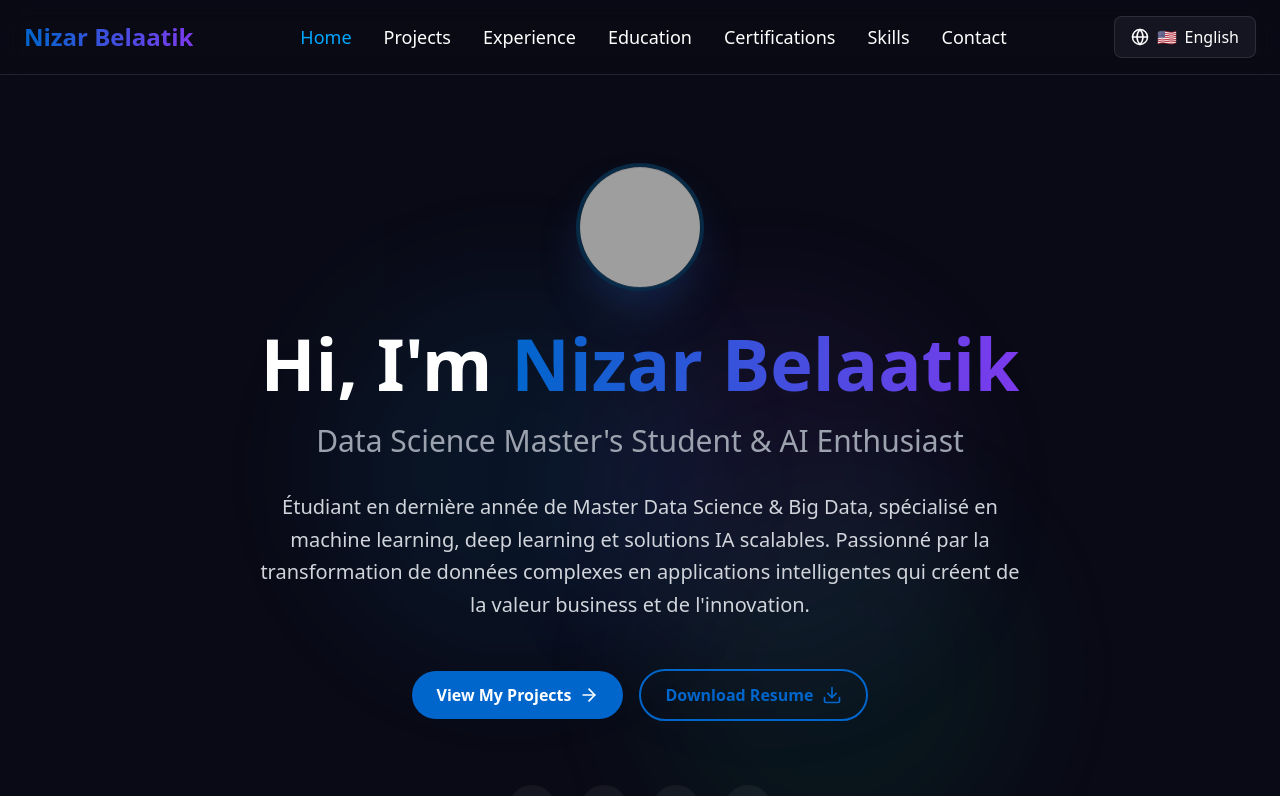
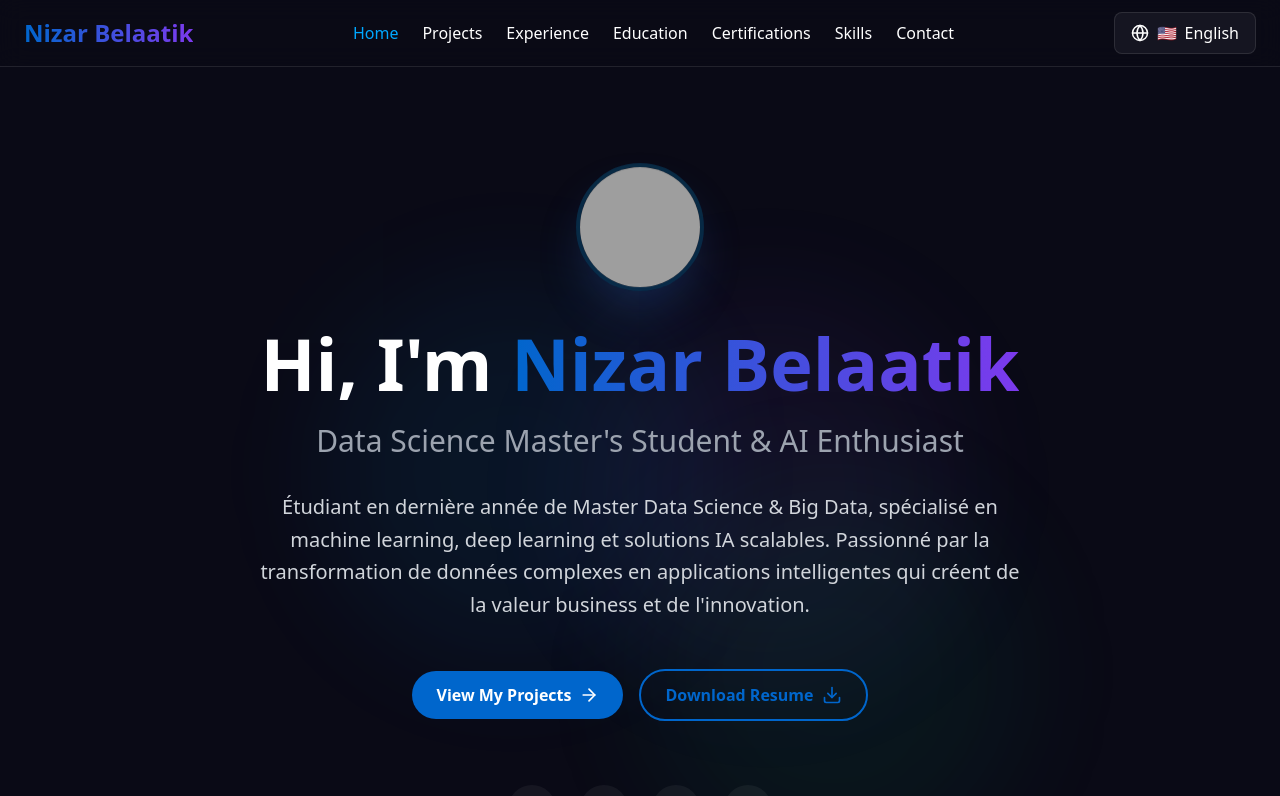
Before and after one commit to NizarBelaatik/nizarbelaatik.github.io, a React (Vite) app: page / in a window 1280 px wide. Shown: the top 796 px of the page. Built offline with nearby package versions, Linux system fonts and the light colour scheme; grey boxes are pictures that could not be loaded.

Commit message:
fixing header width | contact lang | icon | adding meta

```diff
--- a/src/components/layout/Header.jsx
+++ b/src/components/layout/Header.jsx
@@ -13,16 +13,14 @@ const Header = () => {
   const navigate = useNavigate()
 
   const navigation = [
-    { name: t('nav.home'), href: '/', type: 'route' ,nav_name: 'home'},
-    { name: t('nav.projects'), href: '/projects', type: 'route',nav_name: 'projects' },
-    { name: t('nav.experience'), href: '#experience', type: 'anchor' ,nav_name: 'experience'},
+    { name: t('nav.home'), href: '/', type: 'route', nav_name: 'home' },
+    { name: t('nav.projects'), href: '/projects', type: 'route', nav_name: 'projects' },
+    { name: t('nav.experience'), href: '#experience', type: 'anchor', nav_name: 'experience' },
     { name: t('nav.education'), href: '#education', type: 'anchor', nav_name: 'education' },
-    { name: t('nav.certifications'), href: '#certifications', type: 'anchor' ,  nav_name: 'certifications'},
-    { name: t('nav.skills'), href: '#skills', type: 'anchor' , nav_name: 'skills' },
-    { name: t('nav.contact'), href: '#contact', type: 'anchor' , nav_name: 'contact' },
+    { name: t('nav.certifications'), href: '#certifications', type: 'anchor', nav_name: 'certifications' },
+    { name: t('nav.skills'), href: '#skills', type: 'anchor', nav_name: 'skills' },
+    { name: t('nav.contact'), href: '#contact', type: 'anchor', nav_name: 'contact' },
   ]
-
-
 
   const scrollToSection = (id) => {
     const element = document.querySelector(id)
@@ -61,7 +59,6 @@ const Header = () => {
     }
   }
 
-
   React.useEffect(() => {
     if (location.pathname === '/' && location.hash) {
       setTimeout(() => scrollToSection(location.hash), 300)
@@ -70,35 +67,35 @@ const Header = () => {
 
   return (
     <header className="fixed top-0 w-full bg-primary-dark/80 backdrop-blur-md z-50 border-b border-white/10">
-      <div className="container mx-auto px-6 py-4">
+      <div className="container mx-auto px-4 sm:px-6 py-3">
         <div className="flex items-center justify-between">
 
-          {/* Logo */}
+          {/* Logo - Shrinks on smaller screens */}
           <a
             href="/"
             onClick={handleHomeClick}
-            className="text-2xl font-bold text-gradient cursor-pointer"
+            className="text-xl sm:text-2xl font-bold text-gradient cursor-pointer flex-shrink-0"
           >
             Nizar Belaatik
           </a>
 
-          {/* Desktop Nav */}
-          <nav className="hidden md:flex items-center space-x-8">
+          {/* Desktop Nav - Better spacing and wrapping */}
+          <nav className="hidden lg:flex items-center space-x-4 xl:space-x-6 flex-wrap justify-center max-w-2xl">
             {navigation.map((item) =>
               item.type === 'anchor' ? (
                 <a
                   key={item.name}
                   href={item.href}
                   onClick={(e) => handleAnchorClick(item.href, e)}
-                  className="text-lg font-medium text-white hover:text-accent-blue transition-colors cursor-pointer"
+                  className="text-sm xl:text-base font-medium text-white hover:text-accent-blue transition-colors cursor-pointer whitespace-nowrap"
                 >
                   {item.name}
                 </a>
               ) : item.nav_name === 'projects' ? (
                 <Link
                   key={item.name}
-                  to={item.href} // SPA route
-                  className={`text-lg font-medium transition-colors hover:text-accent-blue ${
+                  to={item.href}
+                  className={`text-sm xl:text-base font-medium transition-colors hover:text-accent-blue whitespace-nowrap ${
                     location.pathname === item.href ? 'text-accent-blue' : 'text-white'
                   }`}
                   onClick={() => setIsMenuOpen(false)}
@@ -110,7 +107,7 @@ const Header = () => {
                   key={item.name}
                   href={item.href}
                   onClick={() => setIsMenuOpen(false)}
-                  className={`text-lg font-medium transition-colors hover:text-accent-blue ${
+                  className={`text-sm xl:text-base font-medium transition-colors hover:text-accent-blue whitespace-nowrap ${
                     location.pathname === item.href ? 'text-accent-blue' : 'text-white'
                   }`}
                 >
@@ -120,24 +117,22 @@ const Header = () => {
             )}
           </nav>
 
-
           {/* Right Section */}
-          <div className="flex items-center space-x-4">
+          <div className="flex items-center space-x-2 sm:space-x-4 flex-shrink-0">
             <LanguageSwitcher />
 
-            {/* dark/light mode toggle*/}
-            {/*  <button
+            {/* Dark/Light Mode Toggle (commented out) */}
+            {/* <button
               onClick={toggleTheme}
               className="p-2 rounded-lg bg-white/5 hover:bg-white/10 transition-colors"
             >
               {isDarkMode ? <Sun size={20} /> : <Moon size={20} />}
-            </button>
-            */}
+            </button> */}
 
-
+            {/* Mobile Menu Button */}
             <button
               onClick={() => setIsMenuOpen(!isMenuOpen)}
-              className="md:hidden p-2 rounded-lg bg-white/5 hover:bg-white/10 transition-colors"
+              className="lg:hidden p-2 rounded-lg bg-white/5 hover:bg-white/10 transition-colors"
             >
               {isMenuOpen ? <X size={20} /> : <Menu size={20} />}
             </button>
@@ -146,23 +141,23 @@ const Header = () => {
 
         {/* Mobile Nav */}
         {isMenuOpen && (
-          <div className="md:hidden mt-4 pb-4">
-            <nav className="flex flex-col space-y-4">
+          <div className="lg:hidden mt-4 pb-4">
+            <nav className="flex flex-col space-y-3">
               {navigation.map((item) =>
                 item.type === 'anchor' ? (
                   <a
                     key={item.name}
                     href={item.href}
                     onClick={(e) => handleAnchorClick(item.href, e)}
-                    className="text-lg font-medium text-white hover:text-accent-blue transition-colors cursor-pointer"
+                    className="text-base font-medium text-white hover:text-accent-blue transition-colors cursor-pointer py-2 px-4 rounded-lg hover:bg-white/5"
                   >
                     {item.name}
                   </a>
                 ) : item.nav_name === 'projects' ? (
                   <Link
                     key={item.name}
-                    to={item.href} // SPA route
-                    className={`text-lg font-medium transition-colors hover:text-accent-blue ${
+                    to={item.href}
+                    className={`text-base font-medium transition-colors hover:text-accent-blue py-2 px-4 rounded-lg hover:bg-white/5 ${
                       location.pathname === item.href ? 'text-accent-blue' : 'text-white'
                     }`}
                     onClick={() => setIsMenuOpen(false)}
@@ -174,7 +169,7 @@ const Header = () => {
                     key={item.name}
                     href={item.href}
                     onClick={() => setIsMenuOpen(false)}
-                    className={`text-lg font-medium transition-colors hover:text-accent-blue ${
+                    className={`text-base font-medium transition-colors hover:text-accent-blue py-2 px-4 rounded-lg hover:bg-white/5 ${
                       location.pathname === item.href ? 'text-accent-blue' : 'text-white'
                     }`}
                   >
@@ -185,8 +180,6 @@ const Header = () => {
             </nav>
           </div>
         )}
-
-
       </div>
     </header>
   )
```
